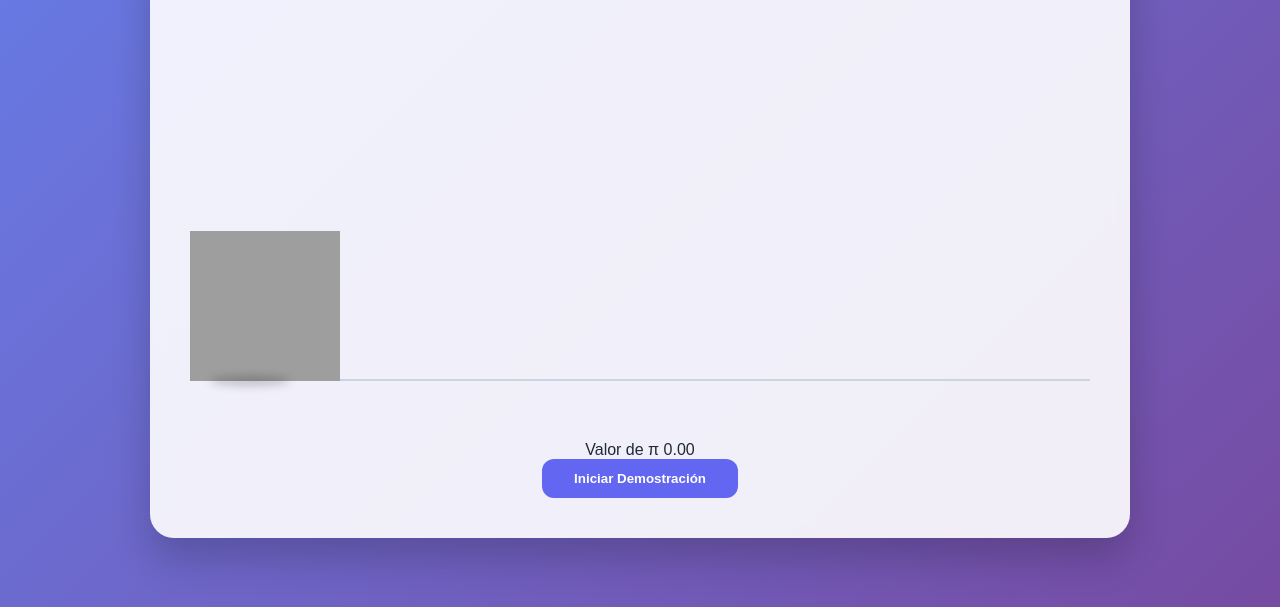
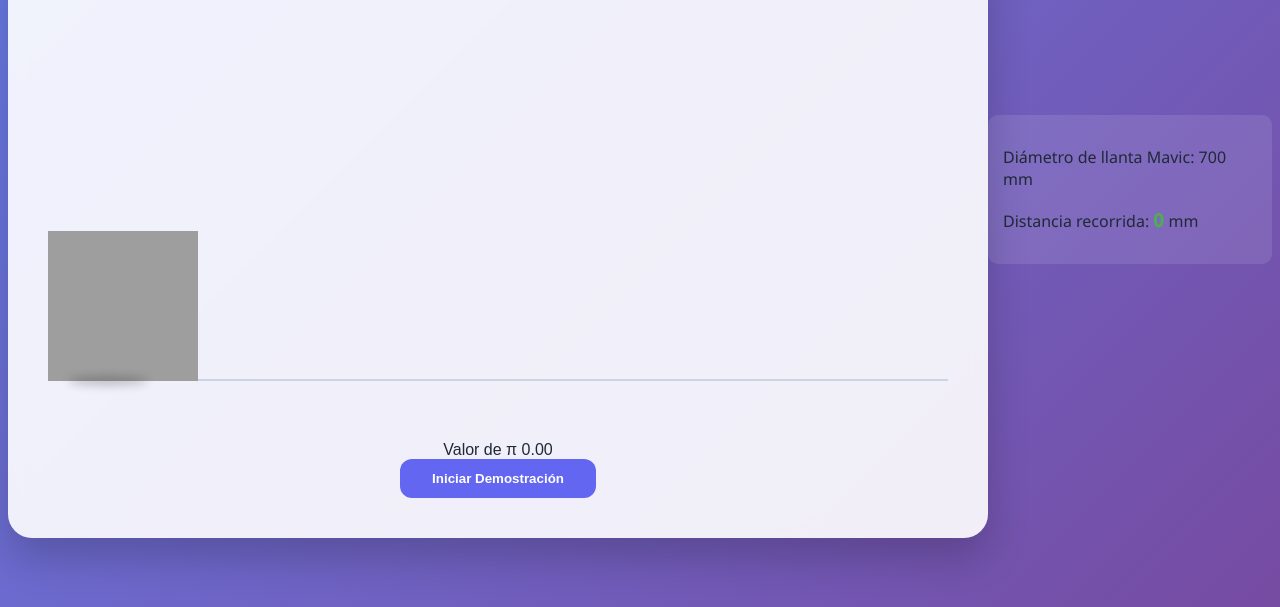
Before and after one commit to Digokig09/Demostracion-Valor-de-pi, a plain HTML site: page index.html in a window 1280 px wide. Shown: the part 209-816 px from the top of the page. Drawn offline with Linux system fonts and the light colour scheme; grey boxes are pictures that could not be loaded.

Commit message:
Update index.html

```diff
--- a/index.html
+++ b/index.html
@@ -38,6 +38,14 @@
         <button class="btn-primary" onclick="animar()">Iniciar Demostración</button>
     </div>
 
+    <div class="info-tecnica">
+        <p>Diámetro de llanta Mavic: <span id="medida-diametro">700</span> mm</p>
+        <p>Distancia recorrida: <b id="distancia-recorrida">0</b> mm</p>
+    </div>
+
+    <div class="contenedor-animacion">
+    </div>
+
     <script src="script.js"></script>
 </body>
 
```
